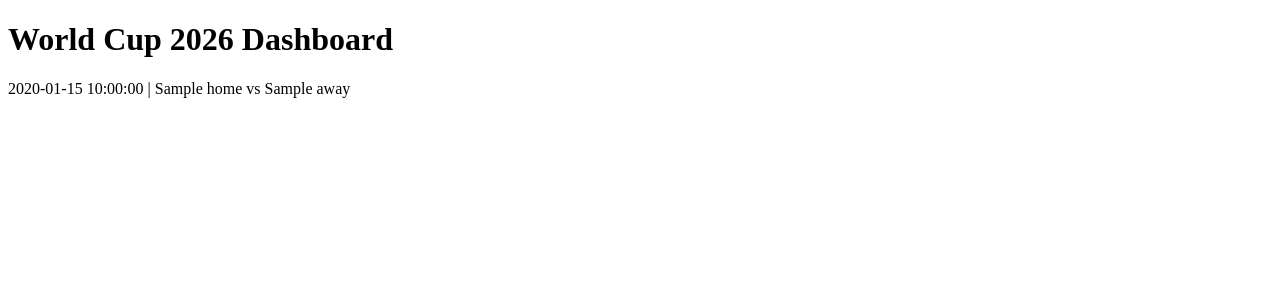
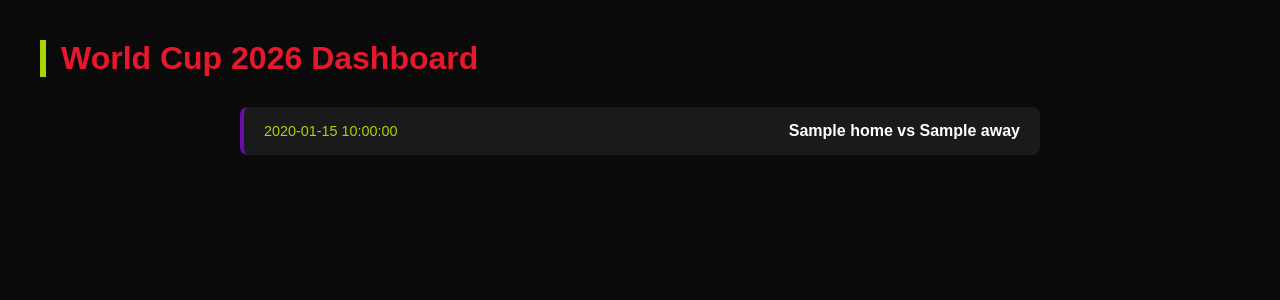
Before and after one commit to Abdulqader078/world-cup-2026-dashboard, a Flask app: template templates/index.html in a window 1280 px wide. Shown: the top 300 px of the page. Run offline with Flask 3, Linux system fonts and the light colour scheme; the template is opened without the code that fills it: most values are stand-ins (such as "Sample title", 1, 10 or a date in 2020).

Commit message:
Add Flask web app with World Cup 2026 styling

```diff
--- /dev/null
+++ b/static/style.css
@@ -0,0 +1,55 @@
+* {
+    margin: 0;
+    padding: 0;
+    box-sizing: border-box;
+}
+
+body {
+    background-color: #0A0A0A;
+    color: #ffffff;
+    font-family: Arial, sans-serif;
+    padding: 40px;
+}
+
+h1 {
+    color: #E8182C;
+    font-size: 2rem;
+    margin-bottom: 30px;
+    border-left: 6px solid #A8D400;
+    padding-left: 15px;
+}
+
+.fixtures-container {
+    display: flex;
+    flex-direction: column;
+    max-width: 800px;
+    margin: 0 auto;
+}
+
+.fixture {
+    background-color: #1a1a1a;
+    border-left: 4px solid #6A0DAD;
+    border-radius: 8px;
+    padding: 15px 20px;
+    margin-bottom: 10px;
+    display: flex;
+    justify-content: space-between;
+    align-items: center;
+    transition: border-color 0.2s;
+}
+
+.fixture:hover {
+    border-left-color: #E8182C;
+}
+
+.date {
+    color: #A8D400;
+    font-size: 0.9rem;
+    min-width: 60px;
+}
+
+.teams {
+    font-size: 1rem;
+    font-weight: bold;
+    color: #ffffff;
+}
--- a/templates/index.html
+++ b/templates/index.html
@@ -4,11 +4,17 @@
     <meta charset="UTF-8">
     <meta name="viewport" content="width=device-width, initial-scale=1.0">
     <title>World Cup 2026 Dashboard</title>
+    <link rel="stylesheet" href="{{ url_for('static', filename='style.css') }}">
 </head>
 <body>
     <h1>World Cup 2026 Dashboard</h1>
+<div class="fixtures-container">
     {% for fixture in fixtures %}
-        <p>{{ fixture.date }} | {{ fixture.home }} vs {{ fixture.away }}</p>
+        <div class="fixture">
+            <span class="date">{{ fixture.date }}</span>
+            <span class="teams">{{ fixture.home }} vs {{ fixture.away }}</span>
+        </div>
     {% endfor %}
+</div>
 </body>
 </html>
```
